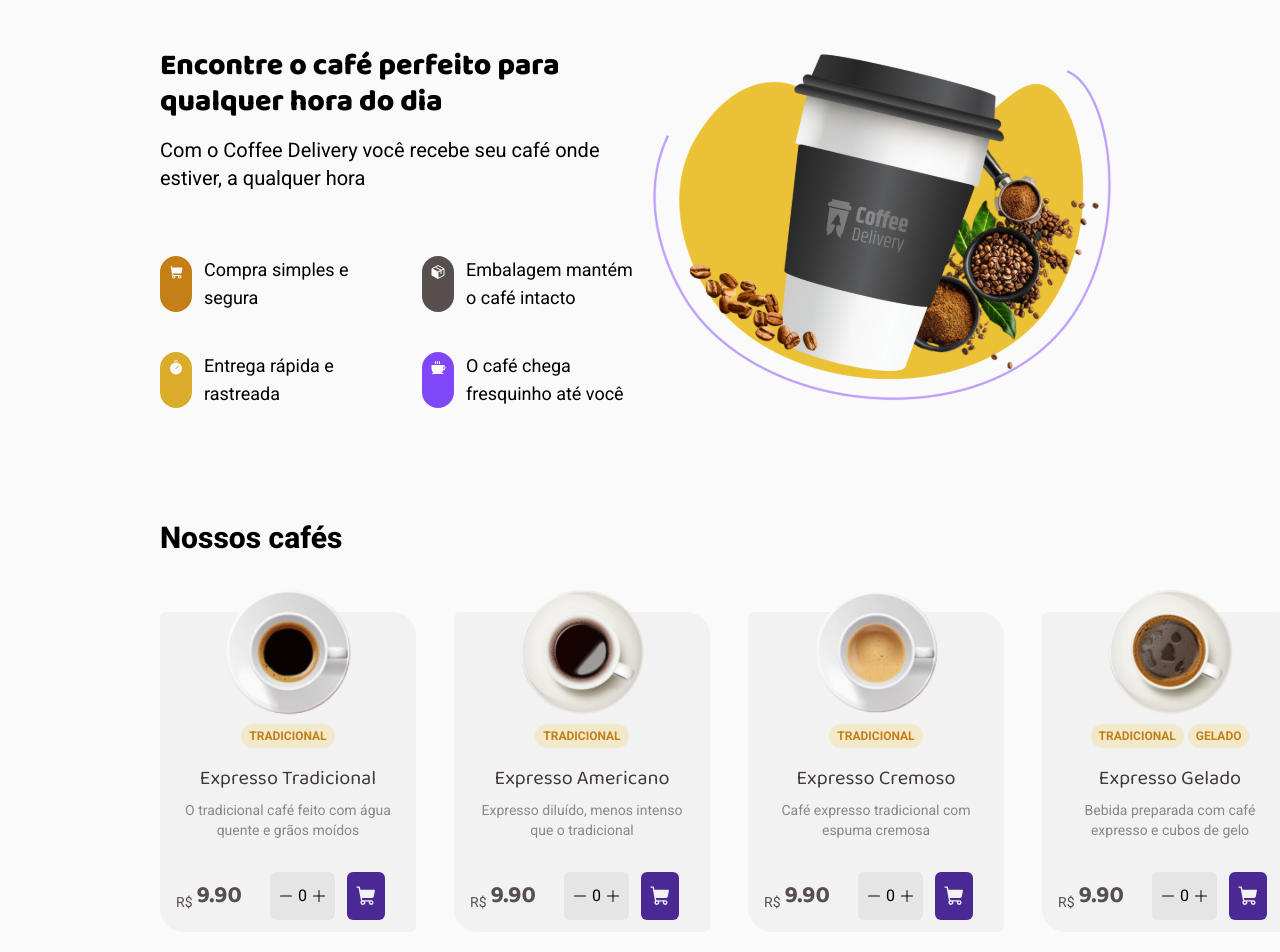
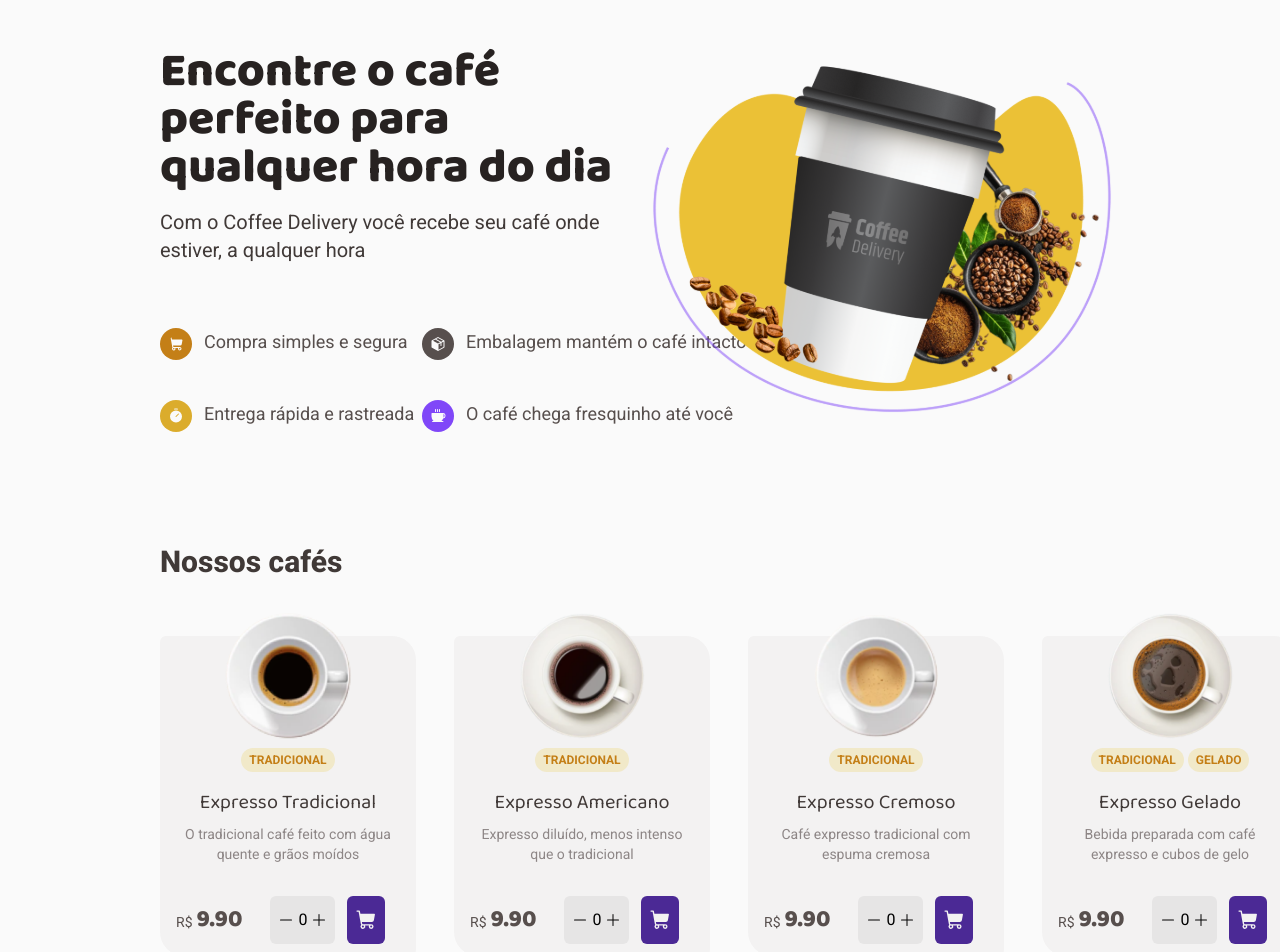
Before and after one commit to pedrogagodev/Coffee-Shop-Delivery, a React (Vite) app: page / in a window 1280 px wide. Shown: the part 120-1072 px from the top of the page. Built offline with nearby package versions, Linux system fonts and the light colour scheme.

Commit message:
refactor: fix design in home page

```diff
--- a/src/components/Card.tsx
+++ b/src/components/Card.tsx
@@ -35,15 +35,15 @@ export function Card({ coffee }: CardProps) {
             </li>
           ))}
         </ul>
-        <h3 className="font-baloo text-bold mt-4 text-center text-xl text-base-subtitle">
+        <h3 className="text-bold mt-4 text-center font-baloo text-xl text-base-subtitle">
           {coffee.name}
         </h3>
         <p className="mb-8 mt-2 w-56 text-center text-sm text-base-label">
           {coffee.description}
         </p>
         <div className="flex gap-1">
-          <span className="mt-5 text-sm font-normal text-base-text">R$</span>
-          <span className="font-baloo mr-6 mt-2 text-2xl font-bold text-base-text">
+          <span className="mt-4 text-sm font-normal text-base-text">R$</span>
+          <span className="mr-6 mt-2 font-baloo text-2xl font-extrabold text-base-text">
             {coffee.price.toFixed(2)}
           </span>
           <CoffeeQuantity coffeeId={coffee.id} coffee={coffee} />
--- a/src/pages/Home.tsx
+++ b/src/pages/Home.tsx
@@ -10,15 +10,15 @@ export function Home() {
   return (
     <>
       <div className="mx-10 mt-24 flex flex-col justify-around md:mx-40 md:flex-row">
-        <div>
-          <h1 className="font-baloo text-3xl font-extrabold">
+        <div className="md:w-144">
+          <h1 className="font-baloo text-3xl font-extrabold text-base-title md:text-5xl">
             Encontre o café perfeito para qualquer hora do dia
           </h1>
-          <p className="mt-4 text-xl">
+          <p className="mt-4 text-xl text-base-subtitle">
             Com o Coffee Delivery você recebe seu café onde estiver, a qualquer
             hora
           </p>
-          <div className="mt-16 grid grid-cols-1 gap-10 md:grid-cols-2">
+          <div className="mt-16 grid grid-cols-1 gap-10 text-base-text md:grid-cols-2 md:whitespace-nowrap">
             <div className="flex gap-3">
               <div className="rounded-full bg-yellow-dark p-2">
                 <ShoppingCart
@@ -66,7 +66,7 @@ export function Home() {
         </div>
         <img src={ImageHome} alt="" className="hidden md:block" />
       </div>
-      <h2 className="mb-14 mt-28 text-center text-3xl font-extrabold md:ml-40 md:text-left">
+      <h2 className="mb-14 mt-28 text-center text-3xl font-extrabold text-base-subtitle md:ml-40 md:text-left">
         Nossos cafés
       </h2>
       <div className="ml-20 grid grid-cols-1 gap-14 md:ml-40 md:grid-cols-4">
```
